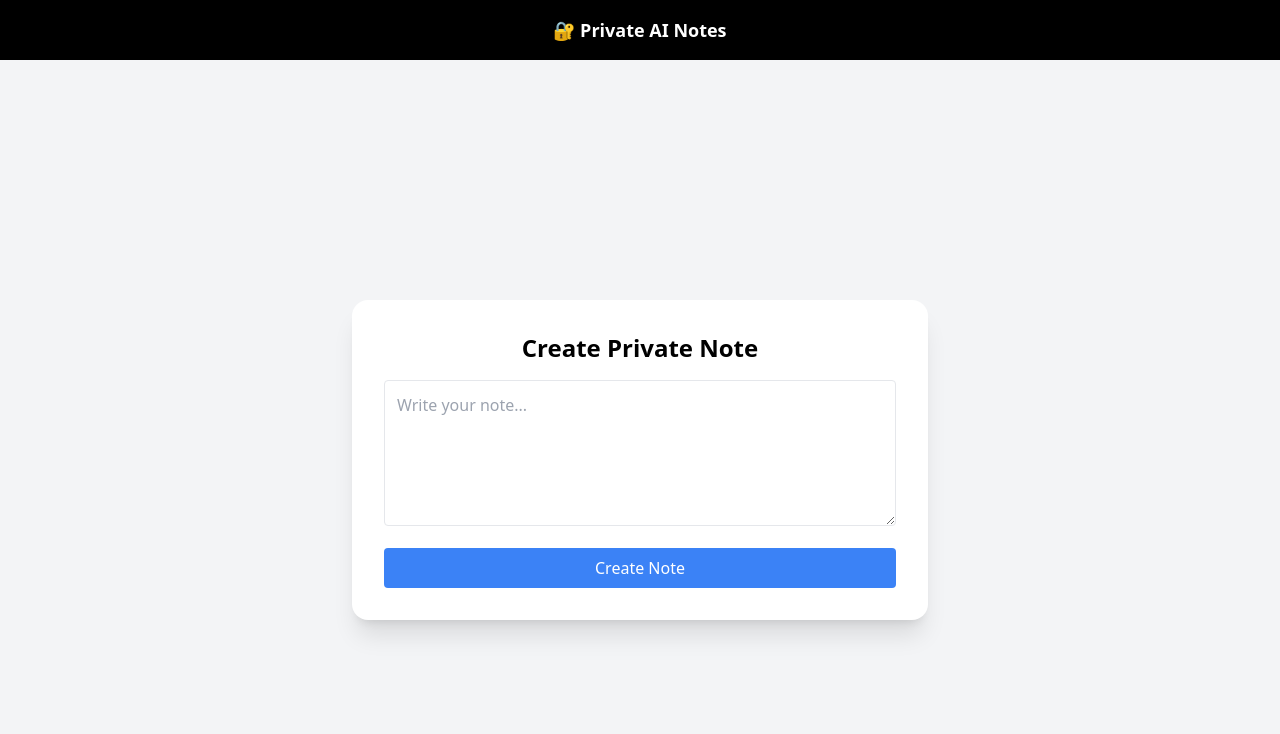
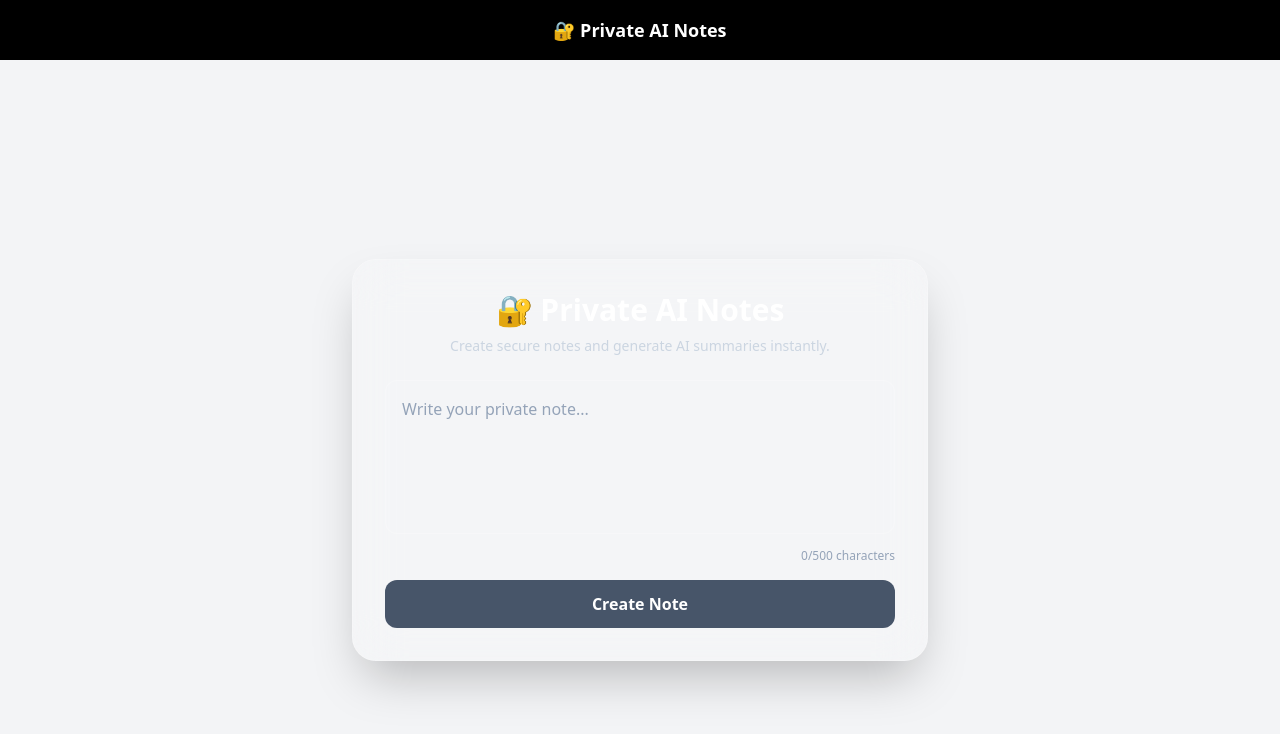
Before and after one commit to Aariz-Siddiqui/ainoteappfrontend, a React (Vite) app: page / in a window 1280 px wide. Shown: the top 734 px of the page. Built offline with nearby package versions, Linux system fonts and the light colour scheme.

Commit message:
seventh push

```diff
--- a/src/index.css
+++ b/src/index.css
@@ -1,3 +1,7 @@
 @tailwind base;
 @tailwind components;
 @tailwind utilities;
+
+body {
+  @apply bg-gradient-to-br from-slate-900 via-slate-800 to-slate-900 min-h-screen text-white;
+}
--- a/src/pages/CreateNote.jsx
+++ b/src/pages/CreateNote.jsx
@@ -4,89 +4,103 @@ export default function CreateNote() {
   const [text, setText] = useState("");
   const [result, setResult] = useState(null);
   const [loading, setLoading] = useState(false);
+  const [message, setMessage] = useState("");
 
   const handleSubmit = async () => {
     if (!text.trim()) return;
 
     setLoading(true);
+    setMessage("");
 
     try {
-      const response = await fetch("https://ainoteappbackend.vercel.app/api/notes", {
+      const response = await fetch(
+        "https://ainoteappbackend.vercel.app/api/notes",
+        {
           method: "POST",
-        headers: {
-          "Content-Type": "application/json",
-        },
+          headers: { "Content-Type": "application/json" },
           body: JSON.stringify({ text }),
-      });
+        }
+      );
 
       const data = await response.json();
-      console.log(data);
 
       if (!response.ok) {
-        alert(data.error || "Something went wrong");
+        setMessage(data.error || "Something went wrong");
         return;
       }
 
       setResult(data);
       setText("");
     } catch (err) {
-      alert("Server error");
+      setMessage("Server error");
     } finally {
       setLoading(false);
     }
   };
 
-  const copyToClipboard = () => {
-    navigator.clipboard.writeText(result.shareableUrl);
-    alert("Link copied!");
-  };
+  const shareUrl = result
+    ? `${window.location.origin}/note/${result.id}`
+    : "";
 
   return (
-    <div className="flex flex-col items-center justify-center min-h-screen p-6">
-      <div className="bg-white shadow-xl rounded-2xl p-8 w-full max-w-xl">
-        <h1 className="text-2xl font-bold mb-4 text-center">
-          Create Private Note
+    <div className="flex items-center justify-center min-h-screen px-4">
+      <div className="bg-white/10 backdrop-blur-xl border border-white/20 shadow-2xl rounded-3xl p-8 w-full max-w-xl">
+
+        <h1 className="text-3xl font-bold text-center mb-2">
+          🔐 Private AI Notes
         </h1>
+        <p className="text-center text-slate-300 text-sm mb-6">
+          Create secure notes and generate AI summaries instantly.
+        </p>
 
         <textarea
-          className="w-full border p-3 rounded mb-4 focus:outline-none focus:ring-2 focus:ring-blue-400"
           rows="5"
-          placeholder="Write your note..."
+          maxLength={500}
+          placeholder="Write your private note..."
           value={text}
           onChange={(e) => setText(e.target.value)}
+          className="w-full bg-white/5 border border-white/20 p-4 rounded-xl mb-2 focus:outline-none focus:ring-2 focus:ring-blue-500 placeholder-slate-400 resize-none"
         />
+
+        <div className="text-right text-xs text-slate-400 mb-4">
+          {text.length}/500 characters
+        </div>
 
         <button
           onClick={handleSubmit}
-          disabled={loading}
-          className={`w-full py-2 rounded text-white transition ${
-            loading
-              ? "bg-gray-400 cursor-not-allowed"
-              : "bg-blue-500 hover:bg-blue-600"
+          disabled={loading || !text.trim()}
+          className={`w-full py-3 rounded-xl font-semibold transition-all duration-200 ${
+            loading || !text.trim()
+              ? "bg-slate-600 cursor-not-allowed"
+              : "bg-blue-600 hover:bg-blue-700 active:scale-95 shadow-lg hover:shadow-blue-500/30"
           }`}
         >
           {loading ? "Creating..." : "Create Note"}
         </button>
 
+        {message && (
+          <p className="text-red-400 mt-4 text-center">{message}</p>
+        )}
+
         {result && (
-  <div className="mt-6 p-4 bg-gray-100 rounded-lg">
-    <p className="font-semibold">Shareable URL:</p>
-    <p className="text-blue-600 break-words mt-1">
-      {`${window.location.origin}/note/${result.id}`}
-    </p>
+          <div className="mt-6 p-5 bg-green-500/10 border border-green-400/20 rounded-xl animate-fade-in">
+            <p className="font-semibold mb-2">Shareable URL:</p>
+
+            <div className="bg-white/5 p-3 rounded text-sm break-words mb-3">
+              {shareUrl}
+            </div>
 
             <button
               onClick={() => {
-        const shareUrl = `${window.location.origin}/note/${result.id}`;
                 navigator.clipboard.writeText(shareUrl);
-        alert("Link copied!");
+                setMessage("Link copied!");
               }}
-      className="mt-2 text-sm text-blue-600 underline"
+              className="text-sm text-blue-400 hover:underline"
             >
               Copy Link
             </button>
 
-    <p className="mt-3">
+            <p className="mt-4">
               <span className="font-semibold">Password:</span>{" "}
               {result.password}
             </p>
--- a/src/pages/ViewNote.jsx
+++ b/src/pages/ViewNote.jsx
@@ -51,23 +51,24 @@ export default function ViewNote() {
       const data = await response.json();
 
       if (!response.ok) {
-        alert(data.error || "Failed to summarize");
+        setError(data.error || "Failed to summarize");
         return;
       }
 
       setSummary(data.summary);
     } catch (err) {
-      alert("Server error");
+      setError("Server error");
     } finally {
       setSummaryLoading(false);
     }
   };
 
   return (
-    <div className="flex flex-col items-center justify-center min-h-screen p-6">
-      <div className="bg-white shadow-xl rounded-2xl p-8 w-full max-w-xl">
-        <h1 className="text-2xl font-bold mb-4 text-center">
-          View Private Note
+    <div className="flex items-center justify-center min-h-screen px-4">
+      <div className="bg-white/10 backdrop-blur-xl border border-white/20 shadow-2xl rounded-3xl p-8 w-full max-w-xl">
+
+        <h1 className="text-3xl font-bold text-center mb-6">
+          🔐 View Private Note
         </h1>
 
         {!note && (
@@ -75,51 +76,55 @@ export default function ViewNote() {
             <input
               type="password"
               placeholder="Enter password"
-              className="w-full border p-3 rounded mb-4 focus:outline-none focus:ring-2 focus:ring-green-400"
               value={password}
               onChange={(e) => setPassword(e.target.value)}
+              className="w-full bg-white/5 border border-white/20 p-3 rounded-xl mb-4 focus:outline-none focus:ring-2 focus:ring-green-500 placeholder-slate-400"
             />
 
             <button
               onClick={unlockNote}
               disabled={loading}
-              className={`w-full py-2 rounded text-white transition ${
+              className={`w-full py-3 rounded-xl font-semibold transition ${
                 loading
-                  ? "bg-gray-400 cursor-not-allowed"
-                  : "bg-green-500 hover:bg-green-600"
+                  ? "bg-slate-600 cursor-not-allowed"
+                  : "bg-green-600 hover:bg-green-700"
               }`}
             >
               {loading ? "Unlocking..." : "Unlock Note"}
             </button>
 
             {error && (
-              <p className="text-red-500 mt-3 text-center">{error}</p>
+              <p className="text-red-400 mt-4 text-center">{error}</p>
             )}
           </>
         )}
 
         {note && (
           <>
-            <div className="mt-4 p-4 bg-gray-100 rounded whitespace-pre-wrap">
+            <div className="p-4 bg-white/5 border border-white/20 rounded-xl whitespace-pre-wrap mb-4 text-slate-200">
               {note}
             </div>
 
             <button
               onClick={summarizeNote}
               disabled={summaryLoading}
-              className={`mt-4 w-full py-2 rounded text-white transition ${
+              className={`w-full py-3 rounded-xl font-semibold transition ${
                 summaryLoading
-                  ? "bg-gray-400 cursor-not-allowed"
-                  : "bg-purple-500 hover:bg-purple-600"
+                  ? "bg-slate-600 cursor-not-allowed"
+                  : "bg-purple-600 hover:bg-purple-700"
               }`}
             >
-              {summaryLoading ? "Generating Summary..." : "Summarize Note"}
+              {summaryLoading
+                ? "Generating Summary..."
+                : "Generate AI Summary"}
             </button>
 
             {summary && (
-              <div className="mt-4 p-4 bg-yellow-100 rounded whitespace-pre-wrap">
-                <strong>AI Summary:</strong>
-                <div className="mt-2">{summary}</div>
+              <div className="mt-4 p-4 bg-blue-500/10 border border-blue-400/20 rounded-xl animate-fade-in">
+                <strong className="block mb-2">AI Summary:</strong>
+                <div className="text-slate-300 whitespace-pre-wrap">
+                  {summary}
+                </div>
               </div>
             )}
           </>
```
Lines whose indentation alone changed are shown as unchanged.
